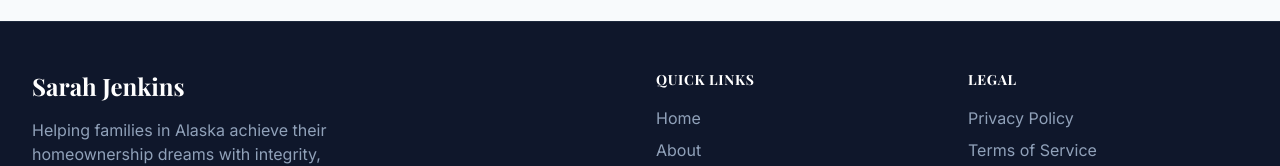
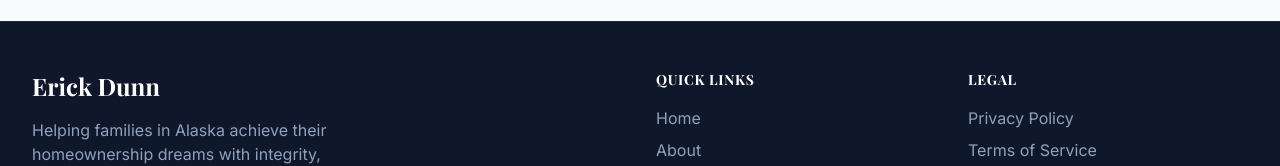
Before and after one commit to astraluxeindustries/erick-dunn, a React (Vite) app in the folder premium-mortgage-officer/: page / in a window 1280 px wide. Shown: the part 6384-6550 px from the top of the page. Built offline with nearby package versions, Linux system fonts and the light colour scheme; a web font is replaced by a local one.

Commit message:
Update footer name from Sarah Jenkins to Erick Dunn

```diff
--- a/premium-mortgage-officer/src/components/Footer.tsx
+++ b/premium-mortgage-officer/src/components/Footer.tsx
@@ -7,7 +7,7 @@ export const Footer = () => {
       <div className="max-w-7xl mx-auto px-4 sm:px-6 lg:px-8">
         <div className="grid md:grid-cols-4 gap-8 mb-12">
           <div className="col-span-1 md:col-span-2">
-            <h3 className="text-white font-serif text-2xl font-bold mb-4">Sarah Jenkins</h3>
+            <h3 className="text-white font-serif text-2xl font-bold mb-4">Erick Dunn</h3>
             <p className="mb-4 text-slate-400 max-w-sm">
               Helping families in Alaska achieve their homeownership dreams with integrity, transparency, and expertise.
             </p>
```
